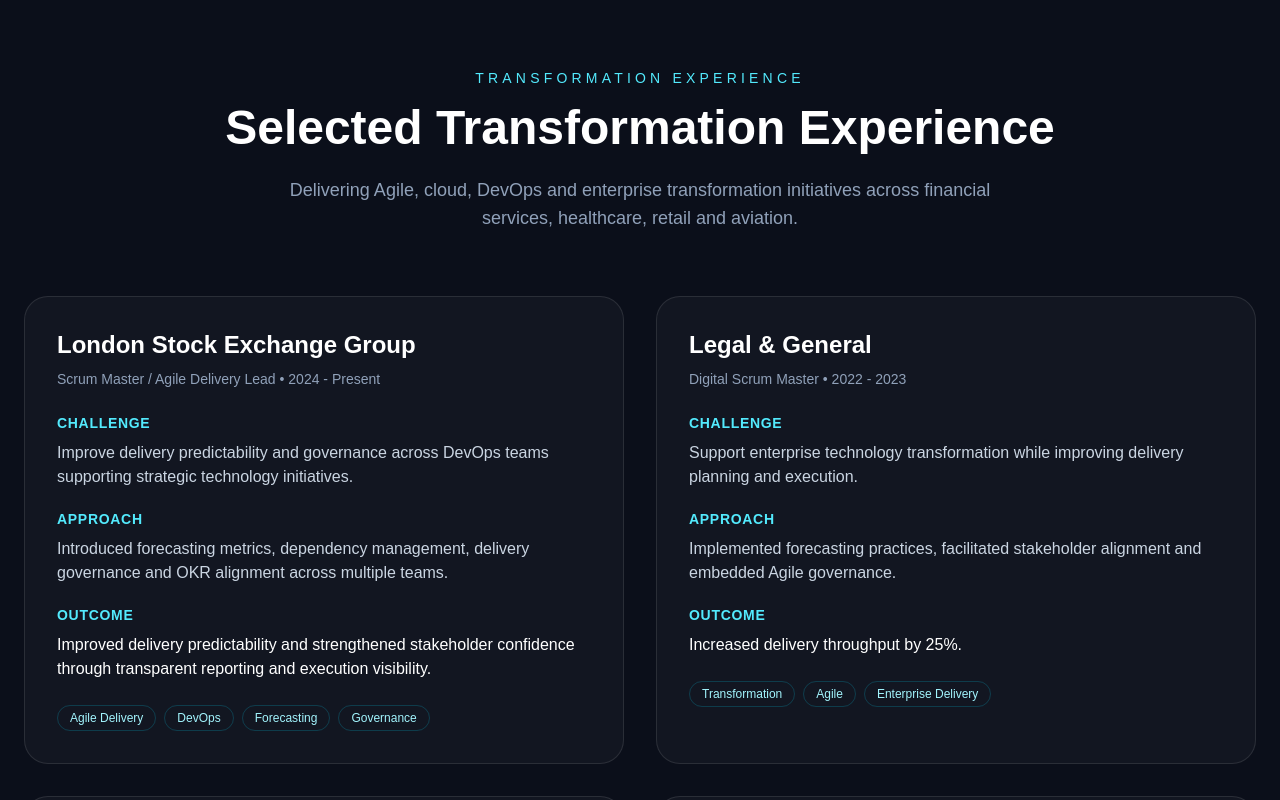
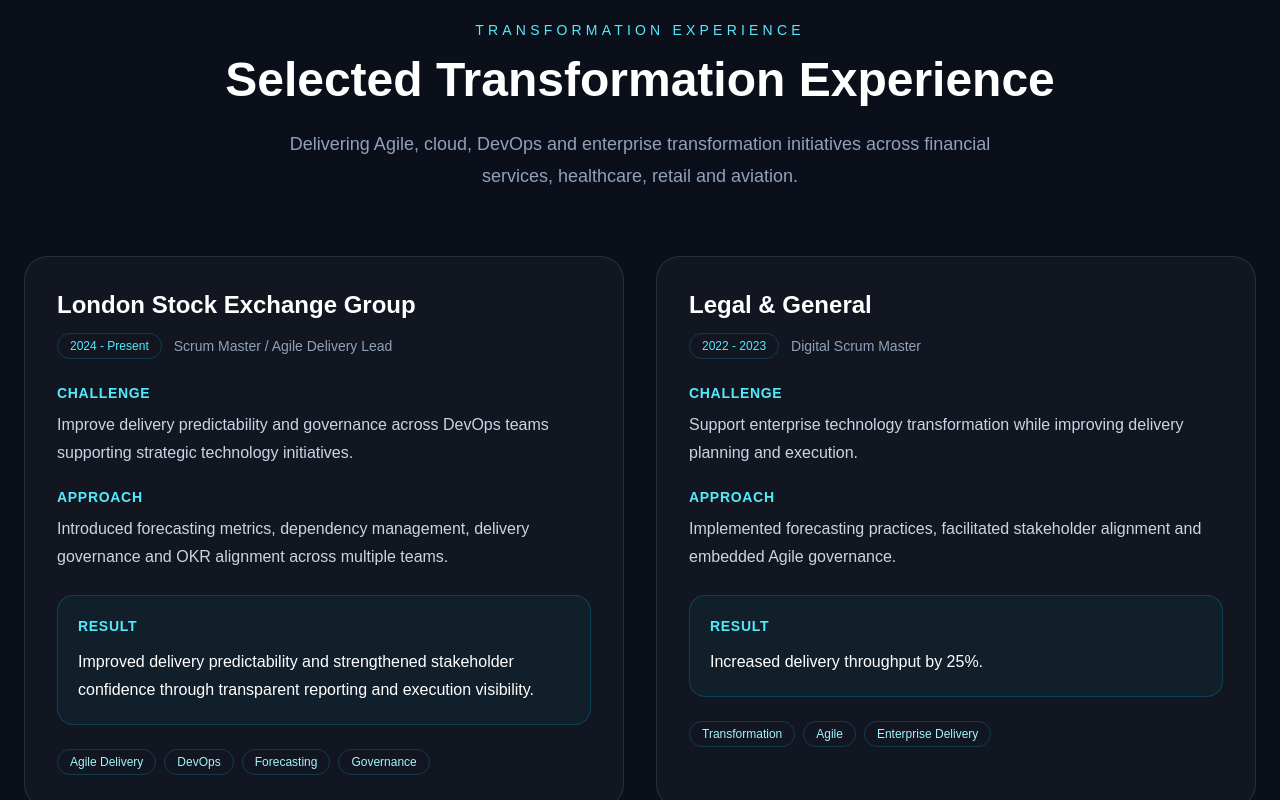
Before and after one commit to 558nina/nina-enterprise-portfolio, a Next.js app: page / in a window 1280 px wide. Shown: the part 1320-2120 px from the top of the page. Built offline with nearby package versions, Linux system fonts and the light colour scheme.

Commit message:
Refine experience cards and metrics

```diff
--- a/components/Experience.tsx
+++ b/components/Experience.tsx
@@ -7,116 +7,71 @@
     period: "2024 - Present",
     challenge:
       "Improve delivery predictability and governance across DevOps teams supporting strategic technology initiatives.",
-
     approach:
       "Introduced forecasting metrics, dependency management, delivery governance and OKR alignment across multiple teams.",
-
     outcome:
       "Improved delivery predictability and strengthened stakeholder confidence through transparent reporting and execution visibility.",
-
-    tags: [
-      "Agile Delivery",
-      "DevOps",
-      "Forecasting",
-      "Governance",
-    ],
+    tags: ["Agile Delivery", "DevOps", "Forecasting", "Governance"],
   },
-
   {
     organisation: "Legal & General",
     role: "Digital Scrum Master",
     period: "2022 - 2023",
-
     challenge:
       "Support enterprise technology transformation while improving delivery planning and execution.",
-
     approach:
       "Implemented forecasting practices, facilitated stakeholder alignment and embedded Agile governance.",
-
-    outcome:
-      "Increased delivery throughput by 25%.",
-
-    tags: [
-      "Transformation",
-      "Agile",
-      "Enterprise Delivery",
-    ],
+    outcome: "Increased delivery throughput by 25%.",
+    tags: ["Transformation", "Agile", "Enterprise Delivery"],
   },
-
   {
     organisation: "Capgemini",
     role: "Engagement Manager",
     period: "2020 - 2022",
-
     challenge:
       "Lead multiple transformation engagements across cloud migration, IAM and DevSecOps initiatives.",
-
     approach:
       "Managed delivery planning, governance, forecasting and stakeholder engagement across enterprise clients.",
-
     outcome:
       "Delivered measurable improvements in cost optimisation, lead times and release quality.",
-
-    tags: [
-      "Cloud",
-      "IAM",
-      "DevSecOps",
-      "Consulting",
-    ],
+    tags: ["Cloud", "IAM", "DevSecOps", "Consulting"],
   },
-
   {
     organisation: "Marks & Spencer",
     role: "Project Manager",
     period: "2018 - 2019",
-
     challenge:
       "Deliver a ServiceNow transformation aligned to business and operational objectives.",
-
     approach:
       "Led governance, planning, stakeholder engagement and iterative delivery practices.",
-
-    outcome:
-      "Delivered on time and achieved 95% stakeholder satisfaction.",
-
-    tags: [
-      "ServiceNow",
-      "Governance",
-      "Delivery",
-    ],
+    outcome: "Delivered on time and achieved 95% stakeholder satisfaction.",
+    tags: ["ServiceNow", "Governance", "Delivery"],
   },
 ];
 
 export default function Experience() {
   return (
-    <section
-      id="experience"
-      className="bg-[#0B0F1A] px-6 py-28 text-white"
-    >
+    <section id="experience" className="bg-[#0B0F1A] px-6 py-16 text-white">
       <div className="mx-auto max-w-7xl">
-
         <div className="mb-16 text-center">
           <p className="mb-4 text-sm uppercase tracking-[0.3em] text-cyan-300">
             Transformation Experience
           </p>
 
-          <h2 className="text-5xl font-bold">
+          <h2 className="text-4xl font-bold md:text-5xl">
             Selected Transformation Experience
           </h2>
 
-          <p className="mx-auto mt-6 max-w-3xl text-lg text-slate-400">
-            Delivering Agile, cloud, DevOps and enterprise
-            transformation initiatives across financial
-            services, healthcare, retail and aviation.
+          <p className="mx-auto mt-6 max-w-3xl text-lg leading-8 text-slate-400">
+            Delivering Agile, cloud, DevOps and enterprise transformation
+            initiatives across financial services, healthcare, retail and
+            aviation.
           </p>
         </div>
 
         <div className="grid gap-8 lg:grid-cols-2">
           {experiences.map((experience) => (
-            <ExperienceCard
-              key={experience.organisation}
-              {...experience}
-            />
+            <ExperienceCard key={experience.organisation} {...experience} />
           ))}
         </div>
       </div>
--- a/components/ExperienceCard.tsx
+++ b/components/ExperienceCard.tsx
@@ -18,15 +18,17 @@
   tags,
 }: ExperienceCardProps) {
   return (
-    <div className="group rounded-3xl border border-white/10 bg-white/[0.03] p-8 transition-all duration-300 hover:border-cyan-400/30 hover:bg-white/[0.05]">
+    <div className="group rounded-3xl border border-white/10 bg-white/[0.03] p-8 transition-all duration-500 hover:-translate-y-1 hover:border-cyan-400/40 hover:bg-white/[0.05] hover:shadow-[0_0_40px_rgba(34,211,238,0.08)]">
       <div className="mb-6">
-        <h3 className="text-2xl font-bold text-white">
-          {organisation}
-        </h3>
+        <h3 className="text-2xl font-bold text-white">{organisation}</h3>
 
-        <p className="mt-2 text-sm text-slate-400">
-          {role} • {period}
-        </p>
+        <div className="mt-3 flex flex-wrap items-center gap-3">
+          <span className="rounded-full border border-cyan-400/20 px-3 py-1 text-xs text-cyan-300">
+            {period}
+          </span>
+
+          <span className="text-sm text-slate-400">{role}</span>
+        </div>
       </div>
 
       <div className="space-y-5">
@@ -34,30 +36,21 @@
           <p className="mb-2 text-sm font-semibold uppercase tracking-wider text-cyan-300">
             Challenge
           </p>
-
-          <p className="text-slate-300">
-            {challenge}
-          </p>
+          <p className="leading-7 text-slate-300">{challenge}</p>
         </div>
 
         <div>
           <p className="mb-2 text-sm font-semibold uppercase tracking-wider text-cyan-300">
             Approach
           </p>
-
-          <p className="text-slate-300">
-            {approach}
-          </p>
+          <p className="leading-7 text-slate-300">{approach}</p>
         </div>
 
-        <div>
-          <p className="mb-2 text-sm font-semibold uppercase tracking-wider text-cyan-300">
-            Outcome
+        <div className="mt-6 rounded-2xl border border-cyan-400/20 bg-cyan-400/5 p-5">
+          <p className="mb-3 text-sm font-semibold uppercase tracking-wider text-cyan-300">
+            Result
           </p>
-
-          <p className="text-white font-medium">
-            {outcome}
-          </p>
+          <p className="font-medium leading-7 text-white">{outcome}</p>
         </div>
       </div>
 
--- a/components/TrustMetrics.tsx
+++ b/components/TrustMetrics.tsx
@@ -12,15 +12,15 @@
   const metrics = [
     {
       value: "25%",
-      label: "Delivery throughput improvement",
+      label: "Delivery Throughput Increase",
     },
     {
       value: "30%",
-      label: "Operational cost reduction",
+      label: "Cloud Cost Reduction",
     },
     {
       value: "95%",
-      label: "Stakeholder satisfaction",
+      label: "Stakeholder Satisfaction",
     },
   ];
 
@@ -34,10 +34,7 @@
 
           <div className="flex flex-wrap items-center justify-center gap-x-8 gap-y-4 text-sm font-semibold text-slate-300">
             {organisations.map((organisation) => (
-              <span
-                key={organisation}
-                className="transition hover:text-cyan-300"
-              >
+              <span key={organisation} className="transition hover:text-cyan-300">
                 {organisation}
               </span>
             ))}
@@ -48,11 +45,9 @@
           {metrics.map((metric) => (
             <div
               key={metric.label}
-              className="rounded-3xl border border-white/10 bg-white/[0.04] p-8 text-center"
+              className="rounded-3xl border border-white/10 bg-white/[0.04] p-8 text-center transition-all duration-500 hover:-translate-y-1 hover:border-cyan-400/40 hover:shadow-[0_0_40px_rgba(34,211,238,0.08)]"
             >
-              <p className="text-5xl font-bold text-cyan-300">
-                {metric.value}
-              </p>
+              <p className="text-5xl font-bold text-cyan-300">{metric.value}</p>
 
               <p className="mt-3 text-sm font-medium text-slate-300">
                 {metric.label}
```
